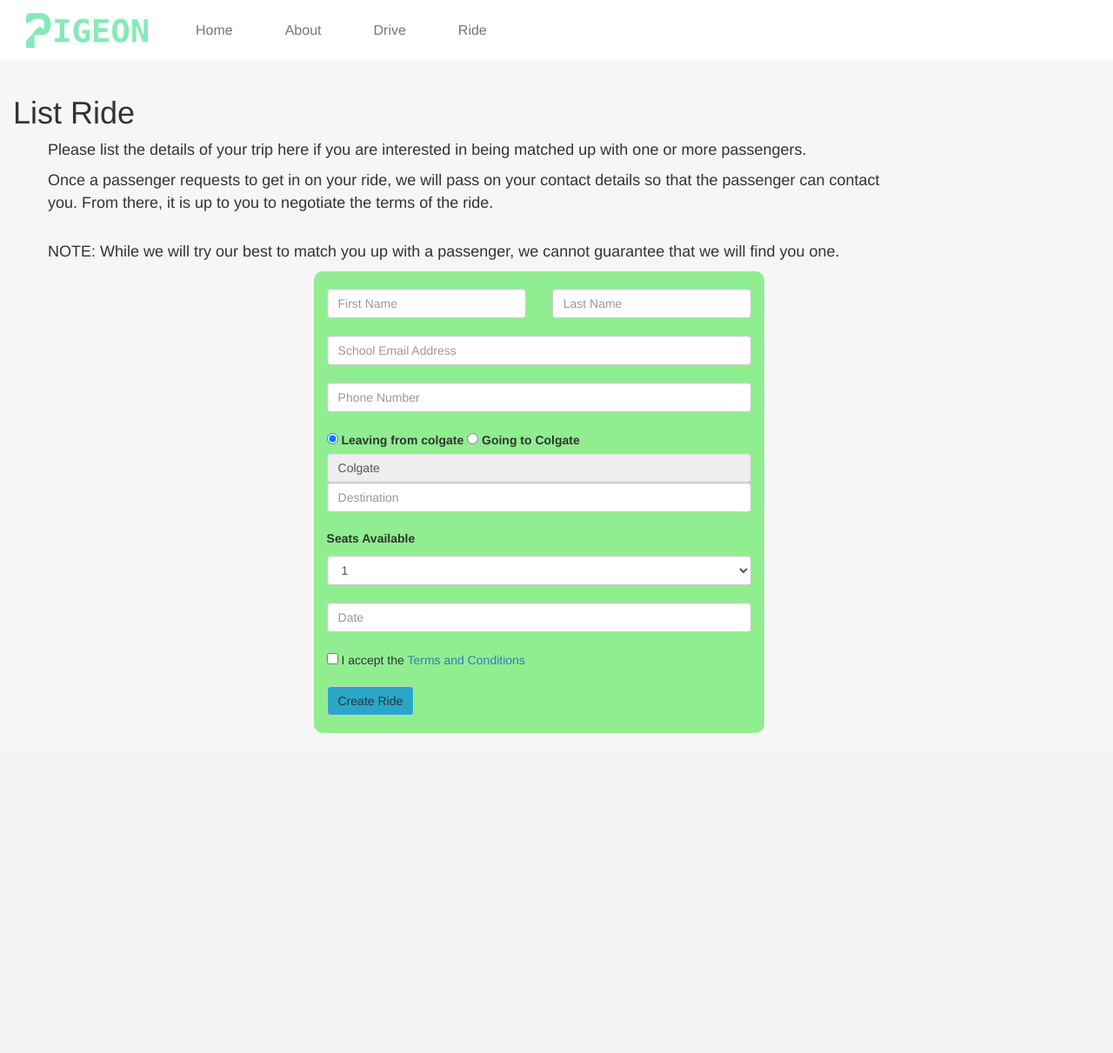
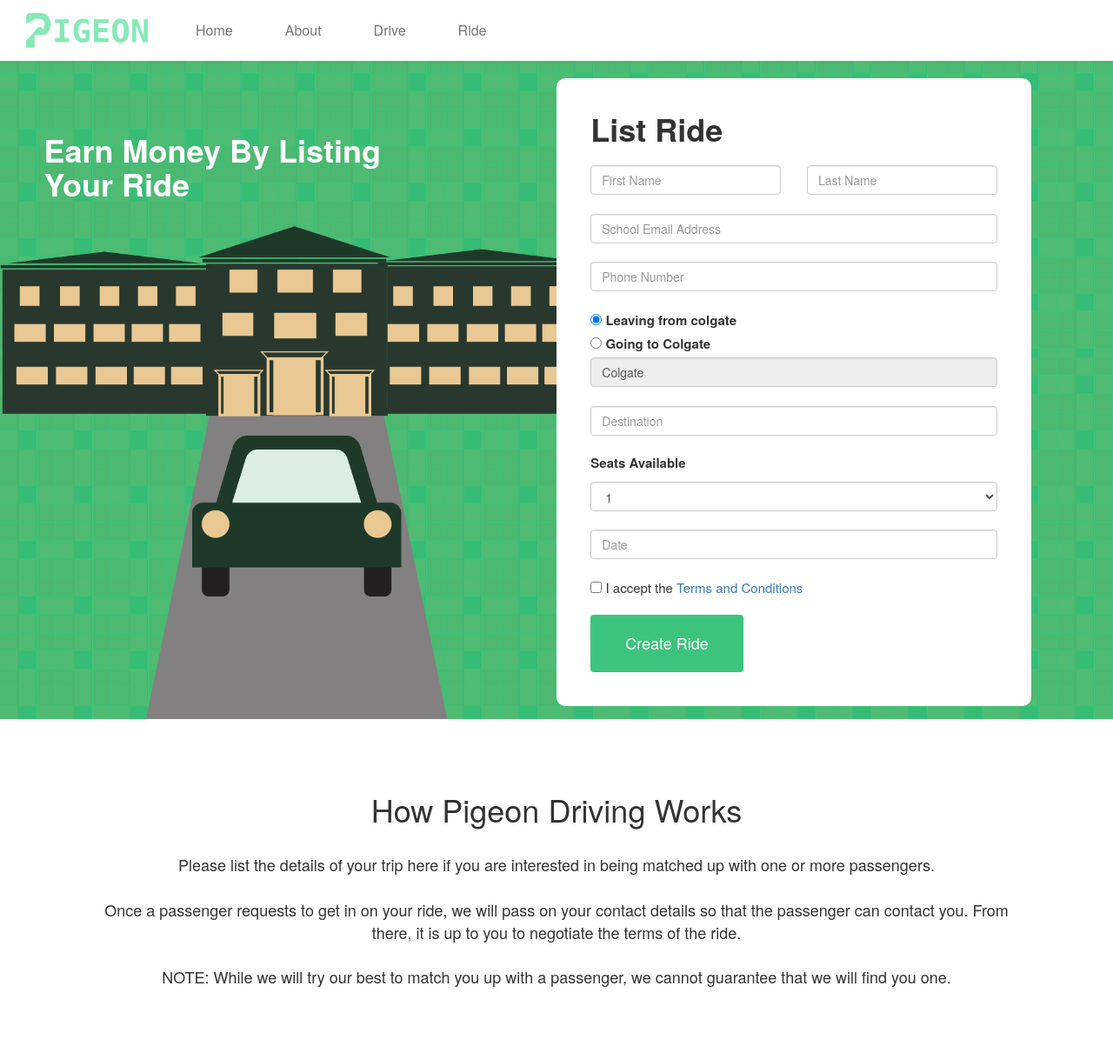
Before and after one commit to lbengzon/pigeon, a Django app: page /ridesharing/add in a window 1280 px wide. Shown: the whole page at 87% size. Before the commit the page ends 843 px from the top, so only its background shows below. Run offline with Django 3.2, Linux system fonts and the light colour scheme; some libraries are stand-ins or nearby versions.

Commit message:
some better ui

```diff
--- a/ridesharing/static/css/custom.css
+++ b/ridesharing/static/css/custom.css
@@ -7,7 +7,6 @@
 .btn-xl {
     margin-top: 10px;
     padding: 10px 40px;
-    width:100%;
 }
 
 
@@ -35,3 +34,117 @@
 #destination_contents{
     /*display : none;*/
 }
+
+/*The dark green font*/
+.green_font{
+    color: #1E392A;
+}
+
+/*The regular green button*/
+.green_button{
+    margin:0;
+    background-color: #3CC47C;
+    border:0;
+    color: #ffffff;
+}
+
+/*this is the white box around the forms*/
+.form-container{
+    background-color: #FFFFFF;
+}
+
+/*This is what holds the rides in the ride list page*/
+.ride-container{
+        display:inline-flex;
+
+    background-color: #FFFFFF;
+    padding: 200px;
+    margin:10px;
+    width:100%;
+}
+
+.ride-location-container{
+    display:inline-flex;
+    width:300px;
+    margin:0;
+        vertical-align: bottom;
+
+}
+
+.ride-time-container{
+    display:inline-flex;
+    width:200px;
+        margin:0;
+        vertical-align: bottom;
+
+}
+
+.ride-passengers-container{
+    display:inline-flex;
+    width:200px;
+        margin:0;
+    vertical-align: bottom;
+}
+
+.ride-request-button-container{
+    display:inline-flex;
+    width:200px;
+        margin:0;
+    vertical-align: bottom;
+    horizontal-align: right;
+}
+
+.flex-container {
+  padding: 0;
+  list-style: none;
+  -ms-box-orient: horizontal;
+  display: -webkit-box;
+  display: -moz-box;
+  display: -ms-flexbox;
+  display: -moz-flex;
+  display: -webkit-flex;
+  display: table;
+}
+
+.nowrap  {
+  -webkit-flex-wrap: nowrap;
+  flex-wrap: nowrap;
+}
+
+.wrap    {
+  -webkit-flex-wrap: wrap;
+  flex-wrap: wrap;
+}
+
+.wrap-reverse         {
+  -webkit-flex-wrap: wrap-reverse;
+  flex-wrap: wrap-reverse;
+}
+
+.flex-item {
+  /*background: tomato;*/
+  padding: 5px;
+  /*width: 100px;*/
+  /*height: 100px;*/
+  margin: 10px;
+  /*line-height: 100px;*/
+    vertical-align: bottom;
+    display:inline-flex;
+  /*font-weight: bold;*/
+  /*font-size: 2em;*/
+  /*text-align: center;*/
+}
+
+
+
+/*large button*/
+.btn-xl{
+    padding-top:20px;
+    padding-bottom:20px;
+    font-size: large;
+}
+
+.body{
+    font-family: "Gotham SSm A", "Gotham SSm B", "HelveticaNeue", "Helvetica Neue", Helvetica, Arial, "Lucida Grande", sans-serif;
+    font-size: 1.5rem;
+}
--- a/ridesharing/templates/header.html
+++ b/ridesharing/templates/header.html
@@ -1,36 +1,44 @@
-
 <head>
     <title>Pigeon Carpooling</title>
-	<meta charset="utf-8" />
+    <meta charset="utf-8"/>
     {% load static %}
     <link rel="stylesheet" href="{% static 'css/bootstrap.css' %}" type="text/css"/>
 
     <link rel="stylesheet" href="{% static 'css/bootstrap-datetimepicker.css' %}" type="text/css"/>
     <!--<link href="http://cdnjs.cloudflare.com/ajax/libs/jasny-bootstrap/3.0.1-p7/css/bootstrap.min.css" rel="stylesheet" >-->
+      <link rel="stylesheet" href="//code.jquery.com/ui/1.12.1/themes/base/jquery-ui.css">
 
     <script type="text/javascript" src="/static/js/jquery-3.1.1.js"></script>
     <script type="text/javascript" src="/static/js/bootstrap.js"></script>
     <script type="text/javascript" src="/static/js/moment.js"></script>
+    <script src="http://cdnjs.cloudflare.com/ajax/libs/jasny-bootstrap/3.0.1-p7/js/bootstrap.min.js"></script>
+      <script src="https://code.jquery.com/jquery-1.12.4.js"></script>
+
+    <script src="https://code.jquery.com/ui/1.12.1/jquery-ui.js"></script>
         <script type="text/javascript" src="/static/js/bootstrap-datetimepicker.min.js"></script>
-	<script src="http://cdnjs.cloudflare.com/ajax/libs/jasny-bootstrap/3.0.1-p7/js/bootstrap.min.js"></script>
+
+
+
     <script type="text/javascript">
         $(function () {
             $('#datetimepicker1').datetimepicker({
                 format: 'YYYY-MM-DD hh:mm'
             });
         });
+        $(function () {
+            $('.date-picker').datepicker();
+        });
     </script>
-
 
 
     <link rel="stylesheet" href="{% static 'css/custom.css' %}" type="text/css"/>
 
-	<meta name="viewport" content = "width=device-width, initial-scale=1.0">
+    <meta name="viewport" content="width=device-width, initial-scale=1.0">
 
     <style type="text/css">
         html,
         body {
-		  height:100%
+            height: 100%
         }
     </style>
 
@@ -43,22 +51,27 @@
         <!--<div class="container-fluid">-->
         <!-- Brand and toggle get grouped for better mobile display -->
         <div class="navbar-header">
-      <button type="button" class="navbar-toggle collapsed" data-toggle="collapse" data-target="#bs-example-navbar-collapse-1" aria-expanded="false">
+            <button type="button" class="navbar-toggle collapsed" data-toggle="collapse"
+                    data-target="#bs-example-navbar-collapse-1" aria-expanded="false">
                 <span class="sr-only">Toggle navigation</span>
                 <span class="icon-bar"></span>
                 <span class="icon-bar"></span>
                 <span class="icon-bar"></span>
             </button>
-      <a class="navbar-brand" href="/home/" style="padding-left: 30px;"><img src="{% static 'ridesharing/img/logo2.png' %}" height="40" width= "140"></a>
+            <a class="navbar-brand" href="/home/" style="padding-left: 30px;"><img
+                    src="{% static 'ridesharing/img/logo2.png' %}" height="40" width="140"></a>
         </div>
 
         <!-- Collect the nav links, forms, and other content for toggling -->
         <div class="collapse navbar-collapse" id="bs-example-navbar-collapse-1">
             <ul class="nav navbar-nav">
-        <li><a href="{% url 'home:home' %}" style="padding-left: 30px;padding-right: 30px;">Home <span class="sr-only">(current)</span></a></li>
+                <li><a href="{% url 'home:home' %}" style="padding-left: 30px;padding-right: 30px;">Home <span
+                        class="sr-only">(current)</span></a></li>
                 <li><a href="{% url 'home:about' %}" style="padding-left: 30px;padding-right: 30px;">About</a></li>
-        <li><a href="{% url 'ridesharing:ride-add' %}" style="padding-left: 30px;padding-right: 30px;">Drive</a></li>
-        <li><a href="{% url 'ridesharing:ride-list' %}" style="padding-left: 30px;padding-right: 30px;">Ride</a></li>
+                <li><a href="{% url 'ridesharing:ride-add' %}" style="padding-left: 30px;padding-right: 30px;">Drive</a>
+                </li>
+                <li><a href="{% url 'ridesharing:ride-list' %}" style="padding-left: 30px;padding-right: 30px;">Ride</a>
+                </li>
 
             </ul>
         </div><!-- /.navbar-collapse -->
@@ -67,7 +80,7 @@
     <div class="row">
 
     </div> <!--col-sm-2-->
-		  <div class="col-sm-10">
+    <div class="">
 
         <div class='container-fluid'>
             <!--<br><br>-->
--- a/ridesharing/templates/ridesharing/ride_form.html
+++ b/ridesharing/templates/ridesharing/ride_form.html
@@ -50,15 +50,22 @@ buttons-->
 
 </script>
 <html>
+<style>
+    body {
+        background:white url(/static/home/img/listridebackground.png) no-repeat left top;
+		background-size:cover;
+}
+</style>
 <body>
-	<h1>List Ride</h1>
-		<body>
-		<p style="padding: 0 40px; font-size: 18px"> Please list the details of your trip here if you are interested in being matched up with one or more passengers. </p>
-			<p style="padding: 0 40px; font-size: 18px">Once a passenger requests to get in on your ride, we will pass on your contact details so that the passenger can contact you. From there, it is up to you to negotiate the terms of the ride.</p>
+	<div class="row">
+		<div class="col-md-5" style="padding-left: 5%; color: #FFFFFF;">
 			<br>
-			<p style="padding: 0 40px; font-size: 18px">NOTE: While we will try our best to match you up with a passenger, we cannot guarantee that we will find you one.</p>
-		</body>
-	<form method='POST' action='' class="col-md-6 col-md-offset-4" style="background-color: lightgreen; border-radius: 10px">
+			<br>
+			<h1><b>Earn Money By Listing Your Ride</b></h1>
+		</div>
+
+	<form method='POST' action='' class="col-md-5 col-md-offset-1 form-container" style="border-radius: 10px; padding:3%;">
+		<h1 style="margin: 0;"><b>List Ride</b></h1>
 		{% csrf_token %}
 		{{form.id}}
 		{{form.non_field_errors}}
@@ -92,15 +99,19 @@ buttons-->
 		<div class="row">
 			<div class="col-md-12">
 				{{form.direction.0}}
+				<br>
 				{{form.direction.1}}
 
 				<div id="origin_contents">
 					{{form.origin.errors.as_text}}
 					{{form.origin}}
+					<br>
 					<input readonly type="text" class="form-control" name="destination_readonly" maxlength="10" value="Colgate">
 				</div>
+				<br>
 				<div id="destination_contents">
 					<input readonly type="text" class="form-control" name="origin_readonly" maxlength="10" value="Colgate">
+					<br>
 					{{form.destination.errors.as_text}}
 					{{form.destination}}
 				</div>
@@ -129,16 +140,23 @@ buttons-->
 			</div>
 		</div>
 		<br>
-		<div class="row">
-			<div class="col-md-4 col-md-offset-0">
-				<button type='submit' style ='background-color: #2ba6cb;' name="my_real_submit_button" class="btn btn-default" value='Create Ride'>
+				<button type='submit' name="my_real_submit_button" class="btn btn-xl green_button" value='Create Ride'>
 					Create Ride
 				</button>
-			</div>
-		</div>
 		<br>
 
 	</form>
+	</div>
+
+	<div class="col-md-12" style="background-color:#FFFFFF; padding:5%; text-align: center;font-weight: 100;">
+		<h1>How Pigeon Driving Works</h1>
+		<br>
+		<p style="padding: 0 40px; font-size: 18px; font-weight: lighter;"> Please list the details of your trip here if you are interested in being matched up with one or more passengers. <br> <br>
+		Once a passenger requests to get in on your ride, we will pass on your contact details so that the passenger can contact you. From there, it is up to you to negotiate the terms of the ride. <br> <br>
+		NOTE: While we will try our best to match you up with a passenger, we cannot guarantee that we will find you one.</p>
+
+
+	</div>
 </body>
 </html>
 {% endblock %}
--- a/ridesharing/views.py
+++ b/ridesharing/views.py
@@ -12,6 +12,11 @@ from django.http import HttpResponseRedirect
 
 #the view for the the list of approved rides
 def list_rides(request):
+    origin = request.GET.get("origin_search")
+    destination = request.GET.get("destination_search")
+    date = request.GET.get("date_search")
+    #results =
+    print(origin)
     #The return the list view of ride objects that have been approved sorted by the earliest date
     return ListView.as_view(queryset=Ride.objects.filter(approved=True).order_by("-date"),
                                 template_name='ridesharing/rideList.html')(request)
```
Also changed, not shown: home/templates/home/home.html (+10 -13 lines), ridesharing/templates/ridesharing/rideList.html (+47 -8 lines), db.sqlite3, home/static/home/img/greencar.png (added), home/static/home/img/greenpattern.png (added), home/static/home/img/listridebackground.png (added), 1 other file. Lines whose indentation alone changed are shown as unchanged.
